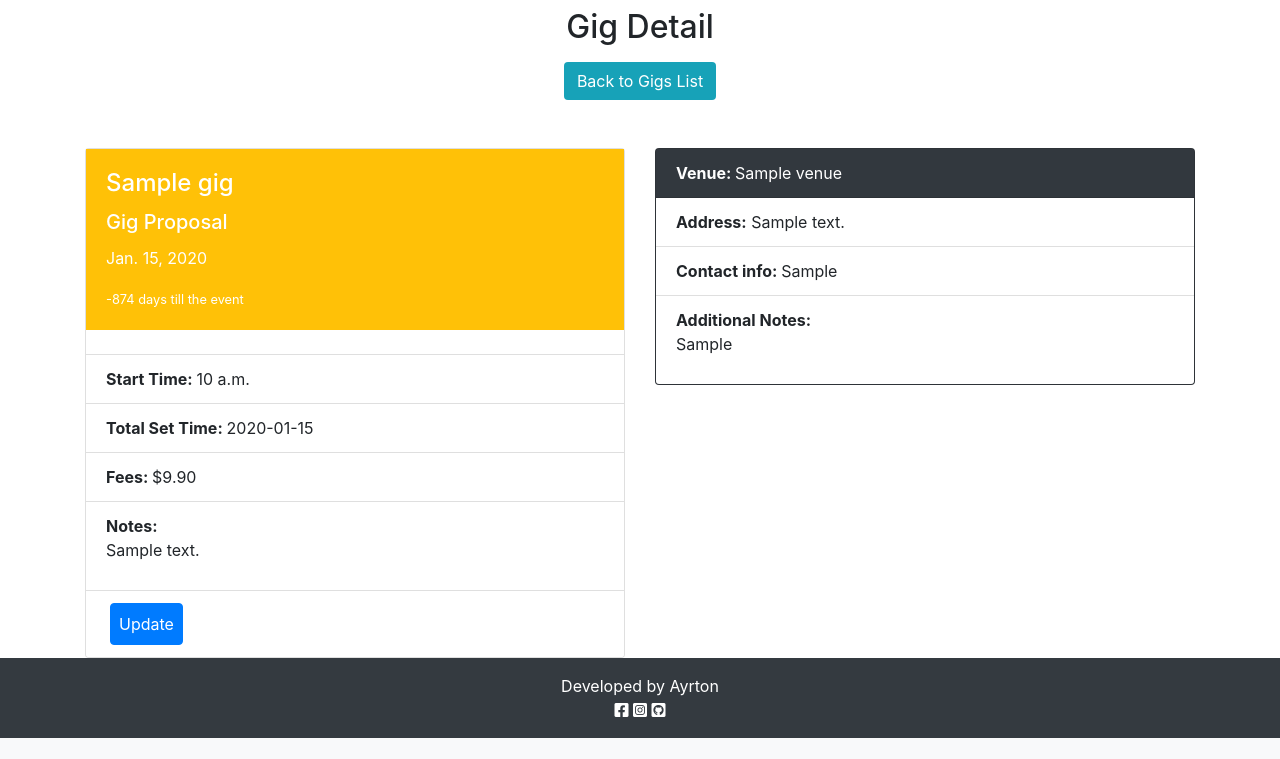
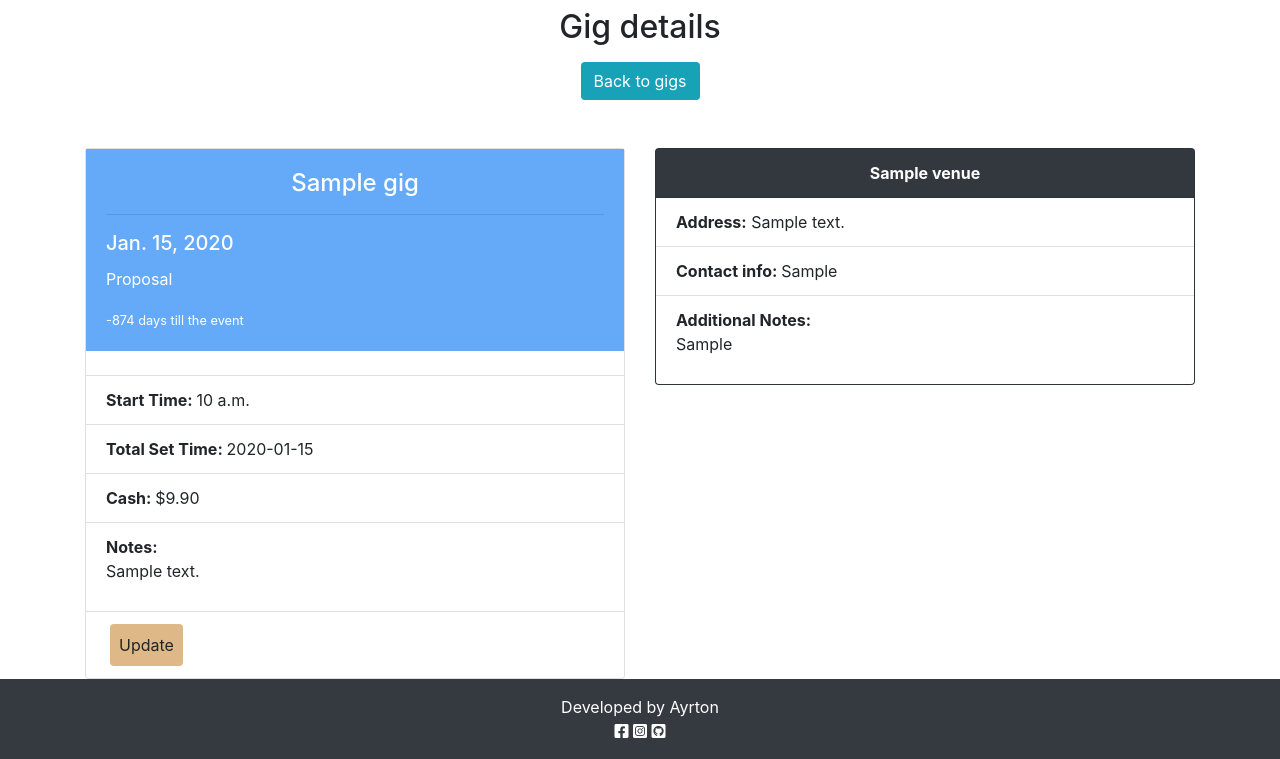
Before and after one commit to Dabronzo/DJFlamingo, a Django app: a page that uses templates/gig_details.html in a window 1280 px wide. Shown: the part 72-831 px from the top of the page. Before the commit the page ends 810 px from the top, so only its background shows below. Run offline with Django 3.2, Linux system fonts and the light colour scheme; a user stored in the database is signed in; tables that the repository leaves empty hold one stand-in row (values such as "Sample post"); parts of the project's set-up code (start-up, migrations or seed data) failed here and were passed over.

Commit message:
Implemented a few tweaks on the layout

```diff
--- a/static/style.css
+++ b/static/style.css
@@ -95,6 +95,10 @@ a {
     line-height: 1.5;
     border-radius: 0.25rem;
     transition: color .15s ease-in-out,background-color .15s ease-in-out,border-color .15s ease-in-out,box-shadow .15s ease-in-out;
+}
+
+.table-custom-allign td{
+    vertical-align: middle;
 }
 
 @media
--- a/templates/all_users.html
+++ b/templates/all_users.html
@@ -5,18 +5,18 @@
     <div class="container">
         <div class="row">
             <div class="col-12 d-flex justify-content-center mt-2">
-                <h2 class="text-center">Registered DJ List</i></h2>
+                <h2 class="text-center">My Dj's</i></h2>
             </div>
         </div>
         <div class="row">
             <div class="col-12 d-flex justify-content-center mt-2">
-                <a href="{% url 'home' %}" class="btn text-white bg-info">Back to Gigs List</a>
+                <a href="{% url 'home' %}" class="btn text-white bg-info">Back to gigs</a>
             </div>
         </div>
         <div class="row">
             <div class="col-12">
                 <div class="table-responsive-sm mt-3">
-                    <table class="table mt-5 border text-center" id="dj-table">
+                    <table class="table table-custom-allign mt-5 border text-center" id="dj-table">
                         <thead class=" thead-dark ">
                             <tr>
                                 <th scope="col ">#</th>
--- a/templates/create_gig.html
+++ b/templates/create_gig.html
@@ -5,7 +5,7 @@
     <div class="container">
         <div class="row">
             <div class="col-12 my-5">
-                <a href="{% url 'home' %}" class="btn text-white bg-info mb-3">Back to Gigs List</a>
+                <a href="{% url 'home' %}" class="btn text-white bg-info mb-3">Back to gigs</a>
                 <h2>Create a Gig</h2>
                 <form class="form-custom w-50 py-5 px-5" method="POST" action="{% url 'create_gig' %}">
                     {% csrf_token %}
--- a/templates/create_venue.html
+++ b/templates/create_venue.html
@@ -5,7 +5,7 @@
 <div class="container">
     <div class="row">
         <div class="col-12 my-5">
-            <a href="{% url 'home' %}" class="btn text-white bg-info mb-3">Back to Gigs List</a>
+            <a href="{% url 'home' %}" class="btn text-white bg-info mb-3">Back to gigs</a>
             <h2>Create Venue</h2>
             <form class="form-custom w-50 py-5 px-5" method="POST" action="{% url 'create_venue' %}">
                 {% csrf_token %}
--- a/templates/edit_gig.html
+++ b/templates/edit_gig.html
@@ -7,7 +7,7 @@
         <div class="col-12 my-5">
             <h2>Update Gig</h2>
             <div class="table-responsive-sm mt-3">
-                <a href="{% url 'home' %}" class="btn text-white mb-3 bg-info">Back to Gigs List</a>
+                <a href="{% url 'home' %}" class="btn text-white mb-3 bg-info">Back to gigs</a>
                 <button type="button" name="delete_gig" class="btn text-white bg-danger mb-3" data-toggle="modal" data-target="#exampleModal">Delete</button>
                 <!-- Modal -->
                 <div class="modal fade" id="exampleModal" tabindex="-1" role="dialog" aria-labelledby="exampleModalLabel" aria-hidden="true">
--- a/templates/gig_details.html
+++ b/templates/gig_details.html
@@ -5,12 +5,12 @@
     <div class="container">
         <div class="row">
             <div class="col-12 d-flex justify-content-center mt-2">
-                <h2>Gig Detail</h2>
+                <h2>Gig details</h2>
             </div>
         </div>
         <div class="row">
             <div class="col-12  d-flex justify-content-center mt-2 ">
-                <a href="{% url 'home' %}" class="btn text-white bg-info">Back to Gigs List</a>
+                <a href="{% url 'home' %}" class="btn text-white bg-info">Back to gigs</a>
             </div>
         </div>
         <div class="row">
@@ -19,19 +19,24 @@
                     <div class="col-md-6">
                         <div class="card mt-5">
                             {% if gig.status == 0 %}
-                                <div class="card-body text-white bg-warning mb-4">
-                                    <h4 class="card-title">{{ gig.name }}</h4>
-                                    <h5 class="card-title">Gig Proposal</h5>
+                                <div class="card-body text-white proposal_gig mb-4">
+                                    <h4 class="card-title text-center">{{ gig.name }}</h4>
+                                    <hr>
+                                    <h5 class="card-title">{{ gig.date }}</h5>
+                                    <p class="card-text">Proposal</p>
                             {% elif gig.status == 1 %}
                                 <div class="card-body text-white bg-success">
-                                    <h4 class="card-title">{{ gig.name }}</h4>
-                                    <h5 class="card-title">Confirmed Gig</h5>
+                                    <h4 class="card-title text-center">{{ gig.name }}</h4>
+                                    <hr>
+                                    <h5 class="card-title">{{ gig.date }}</h5>
+                                    <p class="card-text">Confirmed</p>
                             {% else %}
                                 <div class="card-body text-white bg-danger mb-4">
-                                    <h4 class="card-title">{{ gig.name }}</h4>
-                                    <h5 class="card-title">Canceled Gig</h5>
+                                    <h4 class="card-title text-center">{{ gig.name }}</h4>
+                                    <hr>
+                                    <h5 class="card-title">{{ gig.date }}</h5>
+                                    <p class="card-text">Cancelled</p>
                             {% endif %}
-                                <p class="card-text">{{ gig.date }}</p>
                                 <small>{{ gig.days_to }} days till the event</small>
                             </div>
                             <ul class="list-group list-group-flush">
@@ -42,7 +47,7 @@
                                     <strong>Total Set Time: </strong><span>{{ gig.time_duration }}</span>
                                 </li>
                                 <li class="list-group-item">
-                                    <strong>Fees: </strong>$<span>{{ gig.calculated_fees}}</span>
+                                    <strong>Cash: </strong>$<span>{{ gig.calculated_fees}}</span>
                                 </li>
                                 {% if gig.notes %}
                                     <li class="list-group-item">
@@ -67,7 +72,7 @@
                                     {% endif %}
                                 {% else %}
                                     <li class="list-group-item">
-                                        <a href="{% url 'update_gig' gig.slug %}" class="btn btn-primary p-2 mx-1">Update</a>
+                                        <a href="{% url 'update_gig' gig.slug %}" class="btn login-custom p-2 mx-1">Update</a>
                                     </li>
                                 {% endif %}
 
@@ -76,8 +81,8 @@
                     </div>
                     <div class="col-md-6">
                         <div class="card mt-5 bg-dark mb-5">
-                            <div class="card-header text-white">
-                                <strong>Venue: </strong><span>{{ venue.name }}</span>
+                            <div class="card-header text-white text-center">
+                                <strong><span>{{ venue.name }}</span></strong>
                             </div>
                             <ul class="list-group list-group-flush">
                                 <li class="list-group-item">
--- a/templates/gigs_history.html
+++ b/templates/gigs_history.html
@@ -10,14 +10,14 @@
         </div>
         <div class="row">
             <div class="col-12 d-flex justify-content-center mt-2">
-                <a href="{% url 'home' %}" class="btn text-white bg-info mb-3">Back to Gigs List</a>
+                <a href="{% url 'home' %}" class="btn text-white bg-info mb-3">Back to gigs</a>
             </div>
         </div>
         <div class="row">
             <div class="col-12">
                 {% if gigs_history %}
                     <div class="table-responsive-sm mt-3">
-                        <table class="table mt-5 border text-center" id="gigs-history">
+                        <table class="table table-custom-allign mt-5 border text-center" id="gigs-history">
                             <thead class=" thead-dark ">
                                 <tr>
                                     <th scope="col ">#</th>
--- a/templates/history.html
+++ b/templates/history.html
@@ -5,7 +5,7 @@
     <div class="container">
         <div class="row">
             <div class="col-12 d-flex justify-content-center mt-2">
-                <h2>MY Gigs History</h2>
+                <h2>My gigs history</h2>
             </div>
         </div>
         <div class="row">
@@ -17,7 +17,7 @@
             <div class="row">
                 <div class="col-12">
                     <div class="table-responsive-sm mt-3">
-                        <table class="table mt-5 border text-center" id="history-table">
+                        <table class="table table-custom-allign mt-5 border text-center" id="history-table">
                             <thead class=" thead-dark ">
                                 <tr>
                                     <th scope="col ">#</th>
@@ -30,7 +30,7 @@
                             </thead>
                             <tbody>
                                 {% for gig in past_gigs %}
-                                    <tr class="rejected_gig">
+                                    <tr class="rejected_gig text-white">
                                         <th scope="row ">{{ forloop.counter }}</th>
                                         <td>{{ gig.date }}</td>
                                         <td>{{ gig.venue.name }}</td>
--- a/templates/user_details.html
+++ b/templates/user_details.html
@@ -10,7 +10,7 @@
     </div>
     <div class="row">
         <div class="col-12  d-flex justify-content-center mt-2 ">
-            <a href="#" class="btn text-white bg-info">Back to Gigs List</a>
+            <a href="#" class="btn text-white bg-info">Back to gigs</a>
         </div>
     </div>
     <div class="row">
@@ -27,7 +27,7 @@
                         <strong>Registered since: </strong><span> {{ dj.join_date }}</span>
                     </li>
                     <li class="list-group-item custom_background">
-                        <strong>Gigs Assigned: </strong><span> {{ gigs_assigned }}</span>
+                        <strong>Assigned gigs: </strong><span> {{ gigs_assigned }}</span>
                     </li>
                     <li class="list-group-item custom_background">
                         <strong>Admin Status: </strong><span> {{ dj.is_staff }}</span>
```
Also changed, not shown: Flamingo/settings.py (+8 -8 lines), templates/index.html (+10 -5 lines), templates/staff.html (+7 -7 lines).
